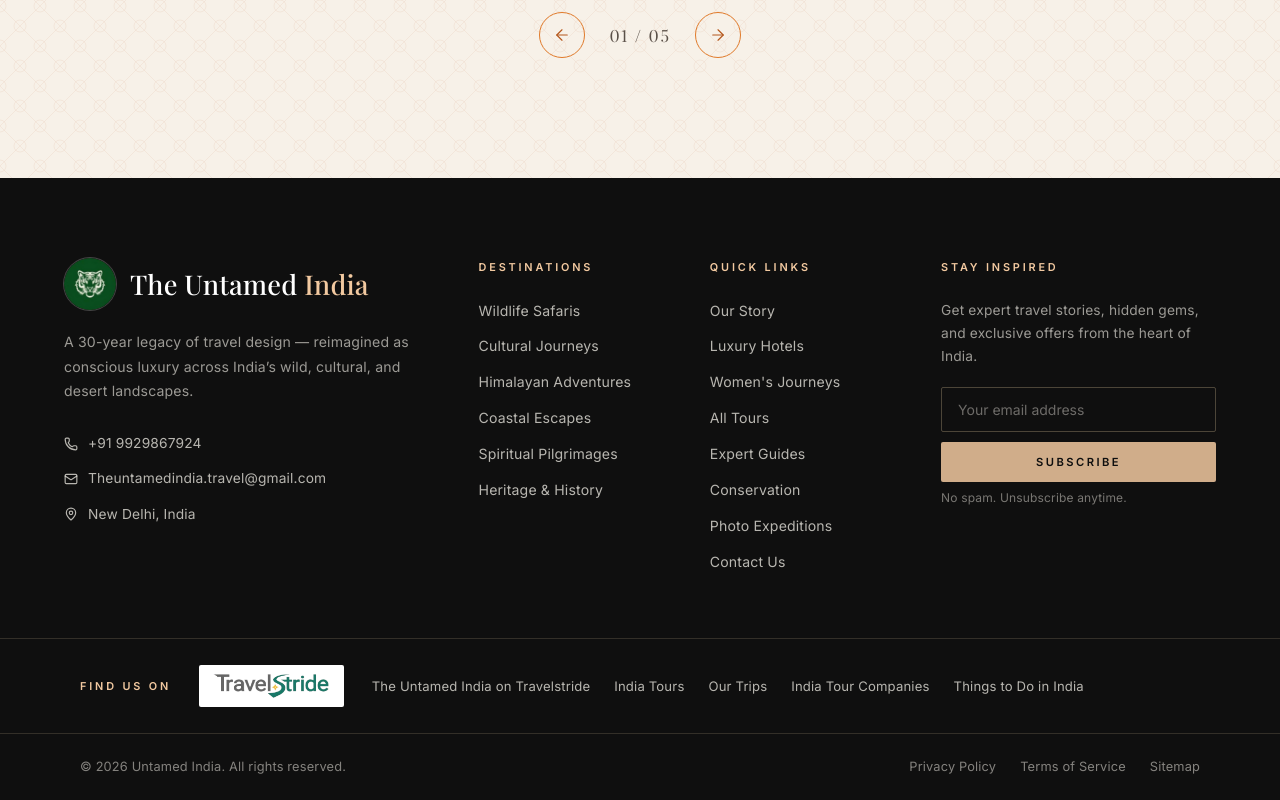
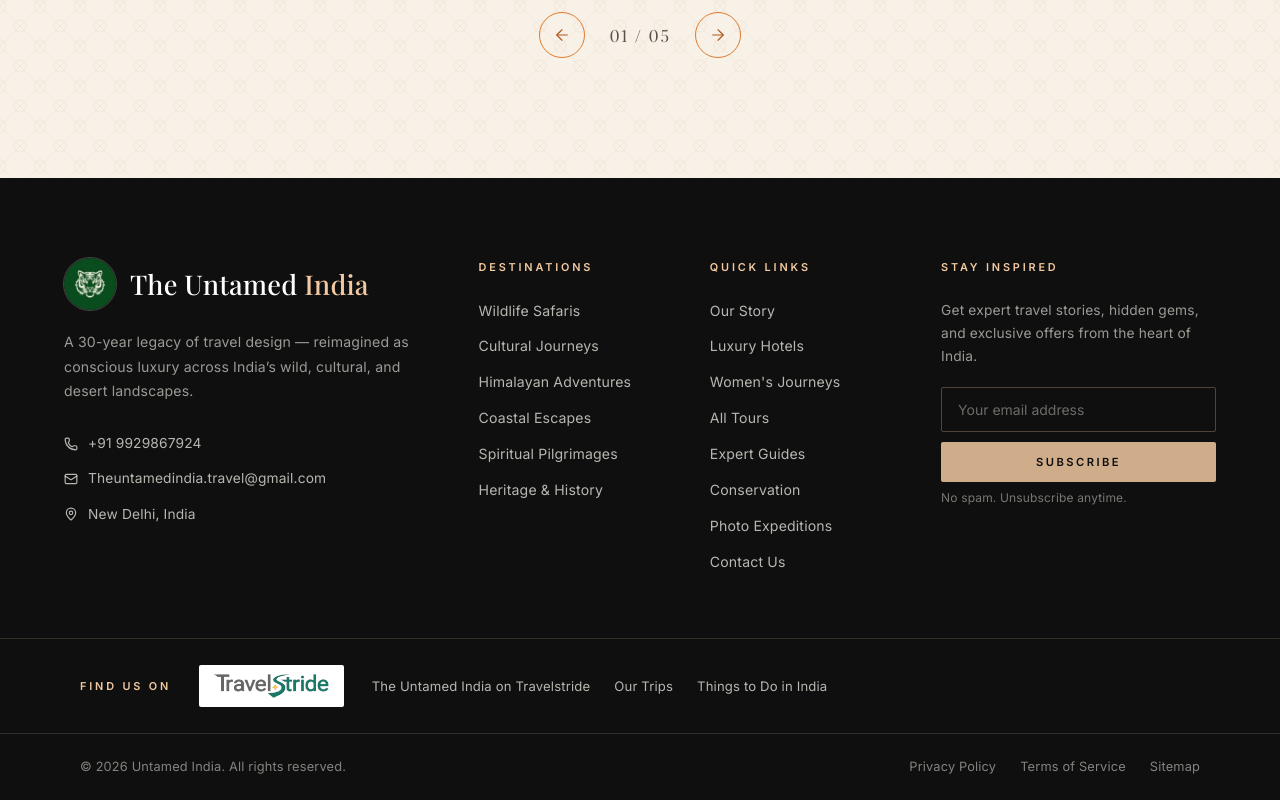
Before and after one commit to theuntamedindiatravel/untamed-india, a Next.js app: page / in a window 1280 px wide. Shown: the part 5317-6117 px from the top of the page. Built offline with nearby package versions, Linux system fonts and the light colour scheme; a web font is replaced by a local one.

Commit message:
fix: remove outdated Travelstride links from footer

```diff
--- a/components/Footer.tsx
+++ b/components/Footer.tsx
@@ -31,9 +31,7 @@ const travelstride = {
   home: 'https://www.travelstride.com/tour-operators/the-untamed-india',
   links: [
     { label: 'The Untamed India on Travelstride', href: 'https://www.travelstride.com/tour-operators/the-untamed-india' },
-    { label: 'India Tours', href: 'https://www.travelstride.com/guide/india-tours' },
     { label: 'Our Trips', href: 'https://www.travelstride.com/operators/the-untamed-india-trips' },
-    { label: 'India Tour Companies', href: 'https://www.travelstride.com/tc/india-tour-companies' },
     { label: 'Things to Do in India', href: 'https://www.travelstride.com/attractions/things-to-do-in-india-attractions' },
   ],
 };
```
